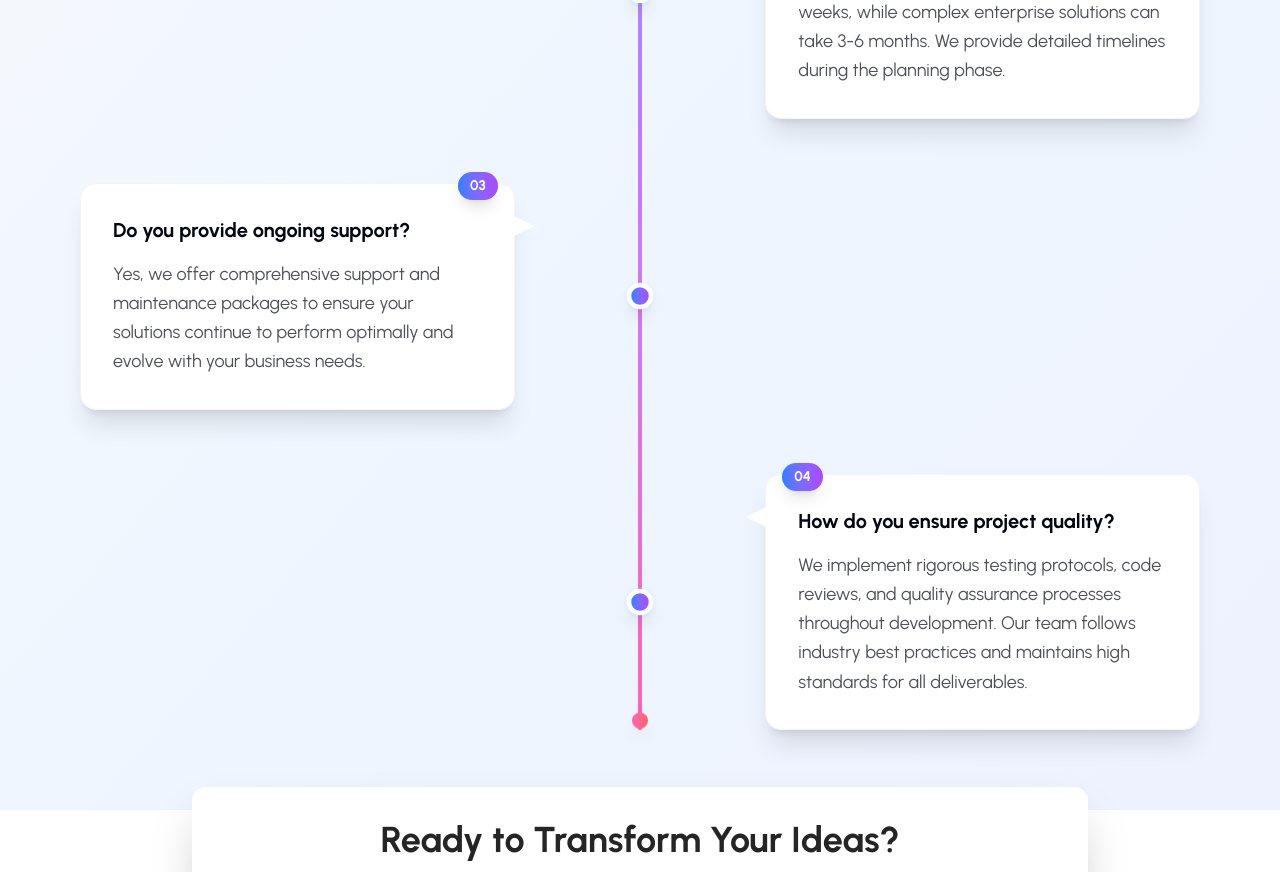
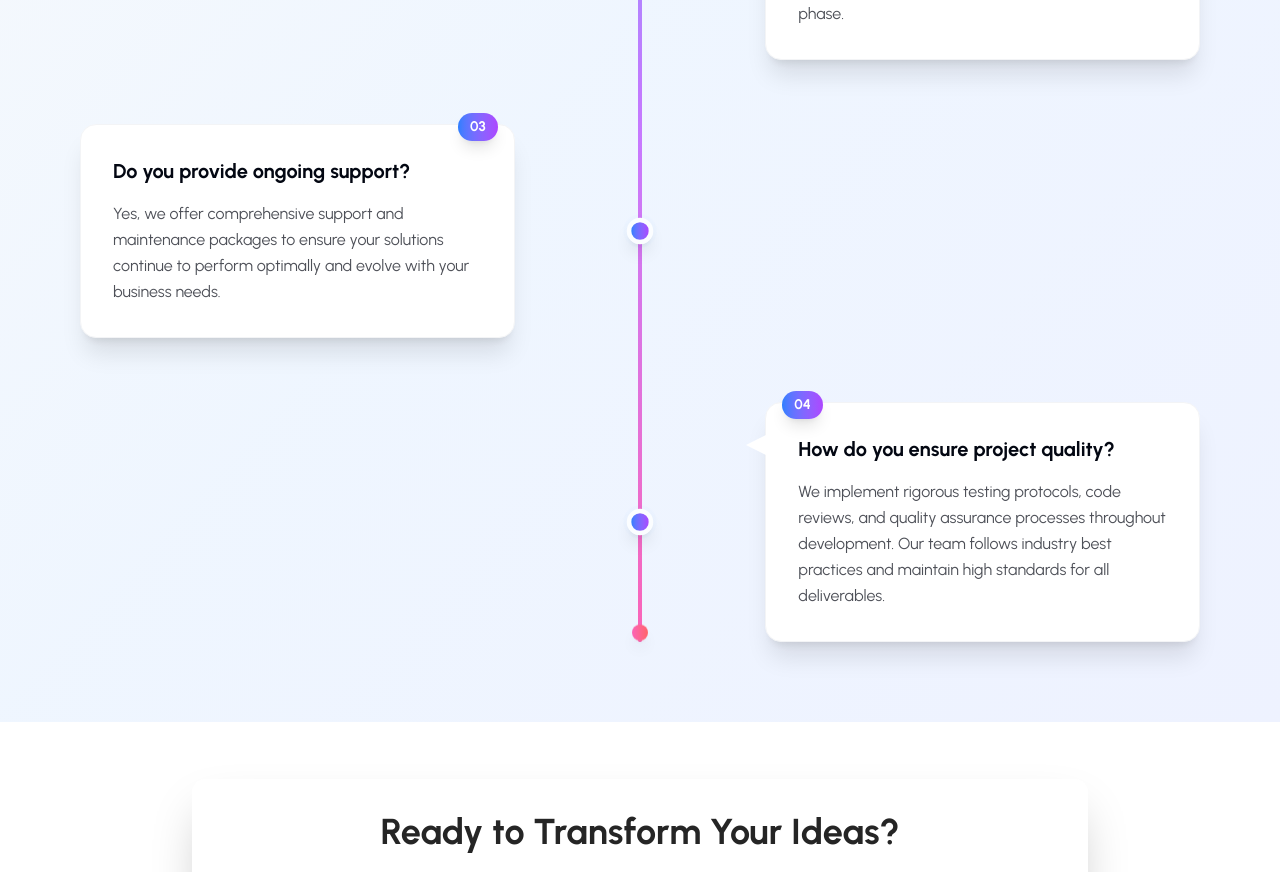
Before and after one commit to unclebay143/witinnovations.com.ng, a Next.js app: page /contact in a window 1280 px wide. Shown: the part 2700-3572 px from the top of the page. Built offline with nearby package versions, Linux system fonts and the light colour scheme.

Commit message:
updated faq section

```diff
--- a/src/components/atom/FAQ.tsx
+++ b/src/components/atom/FAQ.tsx
@@ -21,7 +21,7 @@ const faqData = [
   {
     question: "How do you ensure project quality?",
     answer:
-      "We implement rigorous testing protocols, code reviews, and quality assurance processes throughout development. Our team follows industry best practices and maintains high standards for all deliverables.",
+      "We implement rigorous testing protocols, code reviews, and quality assurance processes throughout development. Our team follows industry best practices and maintain high standards for all deliverables.",
   },
 ];
 
@@ -52,28 +52,24 @@ export const FAQ = () => {
   }, []);
 
   return (
-    <section className="py-20 bg-gradient-to-br from-slate-50 via-blue-50 to-indigo-50 min-h-screen">
+    <section className="py-12 md:py-20 bg-gradient-to-br from-slate-50 via-blue-50 to-indigo-50 min-h-screen mb-44">
       <div className="max-w-6xl mx-auto px-4">
-        <div className="text-center mb-16">
-          <h2 className="text-4xl lg:text-5xl font-bold bg-gradient-to-r from-blue-600 to-purple-600 bg-clip-text text-transparent mb-4">
+        <div className="text-center mb-12 md:mb-16">
+          <h2 className="text-3xl md:text-4xl lg:text-5xl font-bold bg-gradient-to-r from-blue-600 to-purple-600 bg-clip-text text-transparent mb-4">
             Frequently Asked Questions
           </h2>
-          <p className="text-lg opacity-70 max-w-2xl mx-auto">
+          <p className="text-base md:text-lg opacity-70 max-w-2xl mx-auto px-4">
             Discover answers to common questions about our process and services
           </p>
         </div>
-
         <div className="relative">
-          {/* Central Timeline Line */}
-          <div className="absolute left-1/2 transform -translate-x-1/2 w-1 bg-gradient-to-b from-blue-400 via-purple-400 to-pink-400 h-full rounded-full shadow-lg">
+          <div className="absolute left-6 md:left-1/2 md:transform md:-translate-x-1/2 w-1 bg-gradient-to-b from-blue-400 via-purple-400 to-pink-400 h-full rounded-full shadow-lg">
             <div className="absolute inset-0 bg-gradient-to-b from-blue-400 via-purple-400 to-pink-400 rounded-full animate-pulse opacity-50"></div>
           </div>
-
-          <div className="space-y-16">
+          <div className="space-y-8 md:space-y-16">
             {faqData.map((faq, index) => {
               const isLeft = index % 2 === 0;
               const isVisible = visibleItems.includes(index);
-
               return (
                 <div
                   key={index}
@@ -81,14 +77,11 @@ export const FAQ = () => {
                     itemRefs.current[index] = el;
                   }}
                   data-index={index}
-                  className={`relative flex items-center ${
-                    isLeft ? "justify-start" : "justify-end"
-                  }`}
+                  className="relative flex items-center justify-start md:justify-start md:even:justify-end"
                 >
-                  {/* Timeline Dot */}
-                  <div className="absolute left-1/2 transform -translate-x-1/2 z-10">
+                  <div className="absolute left-6 md:left-1/2 transform -translate-x-1/2 z-10">
                     <div
-                      className={`w-6 h-6 rounded-full border-4 border-white shadow-lg transition-all duration-700 ${
+                      className={`w-4 h-4 md:w-6 md:h-6 rounded-full border-2 md:border-4 border-white shadow-lg transition-all duration-700 ${
                         isVisible
                           ? "bg-gradient-to-r from-blue-500 to-purple-500 scale-110"
                           : "bg-gray-300 scale-100"
@@ -101,61 +94,50 @@ export const FAQ = () => {
                       ></div>
                     </div>
                   </div>
-
-                  {/* FAQ Card */}
                   <div
-                    className={`w-5/12 transition-all duration-700 transform ${
+                    className={`w-full md:w-5/12 transition-all duration-700 transform ${
                       isVisible
                         ? "translate-y-0 opacity-100"
-                        : `${
-                            isLeft ? "-translate-x-8" : "translate-x-8"
+                        : `translate-x-8 md:translate-x-0 ${
+                            isLeft ? "md:-translate-x-8" : "md:translate-x-8"
                           } translate-y-4 opacity-0`
                     }`}
                   >
                     <div
-                      className={`relative bg-white rounded-2xl p-8 shadow-xl hover:shadow-2xl transition-all duration-300 border border-gray-100 ${
-                        isLeft ? "mr-8" : "ml-8"
+                      className={`relative bg-white rounded-xl md:rounded-2xl p-6 md:p-8 shadow-xl hover:shadow-2xl transition-all duration-300 border border-gray-100 ml-16 md:ml-0 ${
+                        isLeft ? "md:mr-8" : "md:ml-8"
                       } group hover:scale-105`}
                     >
-                      {/* Arrow pointing to timeline */}
                       <div
-                        className={`absolute top-8 w-0 h-0 ${
+                        className={`absolute top-6 md:top-8 w-0 h-0 left-0 -translate-x-full border-r-[15px] md:border-r-[20px] border-r-white border-y-[8px] md:border-y-[10px] border-y-transparent ${
                           isLeft
-                            ? "right-0 translate-x-full border-l-[20px] border-l-white border-y-[10px] border-y-transparent"
-                            : "left-0 -translate-x-full border-r-[20px] border-r-white border-y-[10px] border-y-transparent"
+                            ? "md:right-0 md:left-auto md:-translate-x-0 md:border-l-[20px] md:border-l-white md:border-r-0"
+                            : "md:left-0 md:-translate-x-full md:border-r-[20px] md:border-r-white md:border-l-0"
                         }`}
                       ></div>
-
-                      {/* Question Number */}
                       <div
-                        className={`absolute -top-3 ${
-                          isLeft ? "right-4" : "left-4"
-                        } bg-gradient-to-r from-blue-500 to-purple-500 text-white text-sm font-bold px-3 py-1 rounded-full shadow-lg`}
+                        className={`absolute w-fit -top-2 md:-top-3 right-4 ${
+                          isLeft ? "md:right-4" : "md:left-4"
+                        } bg-gradient-to-r from-blue-500 to-purple-500 text-white text-xs md:text-sm font-bold px-2 md:px-3 py-1 rounded-full shadow-lg`}
                       >
                         {String(index + 1).padStart(2, "0")}
                       </div>
-
-                      {/* Content */}
-                      <div className="space-y-4">
-                        <h4 className="text-xl font-bold group-hover:text-blue-600 transition-colors duration-300">
+                      <div className="space-y-3 md:space-y-4">
+                        <h4 className="text-lg md:text-xl font-bold group-hover:text-blue-600 transition-colors duration-300">
                           {faq.question}
                         </h4>
-                        <p className="opacity-70 leading-relaxed">
+                        <p className="opacity-70 leading-relaxed text-sm md:text-base">
                           {faq.answer}
                         </p>
                       </div>
-
-                      {/* Decorative gradient border */}
-                      <div className="absolute inset-0 rounded-2xl bg-gradient-to-r from-blue-500 via-purple-500 to-pink-500 opacity-0 group-hover:opacity-10 transition-opacity duration-300 pointer-events-none"></div>
+                      <div className="absolute inset-0 rounded-xl md:rounded-2xl bg-gradient-to-r from-blue-500 via-purple-500 to-pink-500 opacity-0 group-hover:opacity-10 transition-opacity duration-300 pointer-events-none"></div>
                     </div>
                   </div>
                 </div>
               );
             })}
           </div>
-
-          {/* Bottom Timeline Cap */}
-          <div className="absolute bottom-0 left-1/2 transform -translate-x-1/2 w-4 h-4 bg-gradient-to-r from-pink-400 to-red-400 rounded-full shadow-lg animate-bounce"></div>
+          <div className="absolute bottom-0 left-6 md:left-1/2 md:transform md:-translate-x-1/2 w-3 h-3 md:w-4 md:h-4 bg-gradient-to-r from-pink-400 to-red-400 rounded-full shadow-lg animate-bounce"></div>
         </div>
       </div>
     </section>
--- a/src/components/molecules/homepage/ServicesSnapshot.tsx
+++ b/src/components/molecules/homepage/ServicesSnapshot.tsx
@@ -2,6 +2,7 @@
 
 import { useState } from "react";
 import Image from "next/image";
+import { ArrowBigRight, ArrowRight } from "lucide-react";
 
 const services = [
   {
@@ -78,6 +79,9 @@ export default function IndustriesSection() {
             </div>
           ))}
         </div>
+        <p className="text-lg text-[#024FF0] flex gap-1 items-center">
+          Scroll to view more <ArrowRight />
+        </p>
       </div>
     </section>
   );
```
